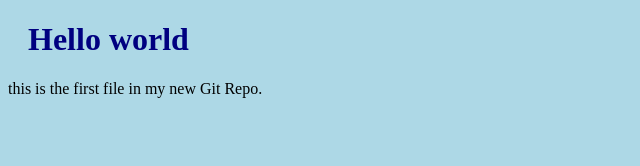
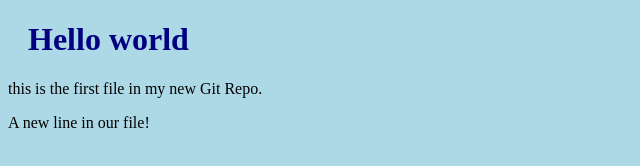
Before and after one commit to boaz-destin/hello-world, a plain HTML site: page index.html in a window 1280 px wide. Shown: the whole page, without its empty margins (0-640 px from the left). Drawn offline with Linux system fonts and the light colour scheme.

Commit message:
Updated index.html with a new line

```diff
--- a/index.html
+++ b/index.html
@@ -8,5 +8,6 @@
 
     <h1>Hello world</h1>
     <p>this is the first file in my new Git Repo.</p>
+    <P>A new line in our file!</p>
 </body>
 </html>
```
